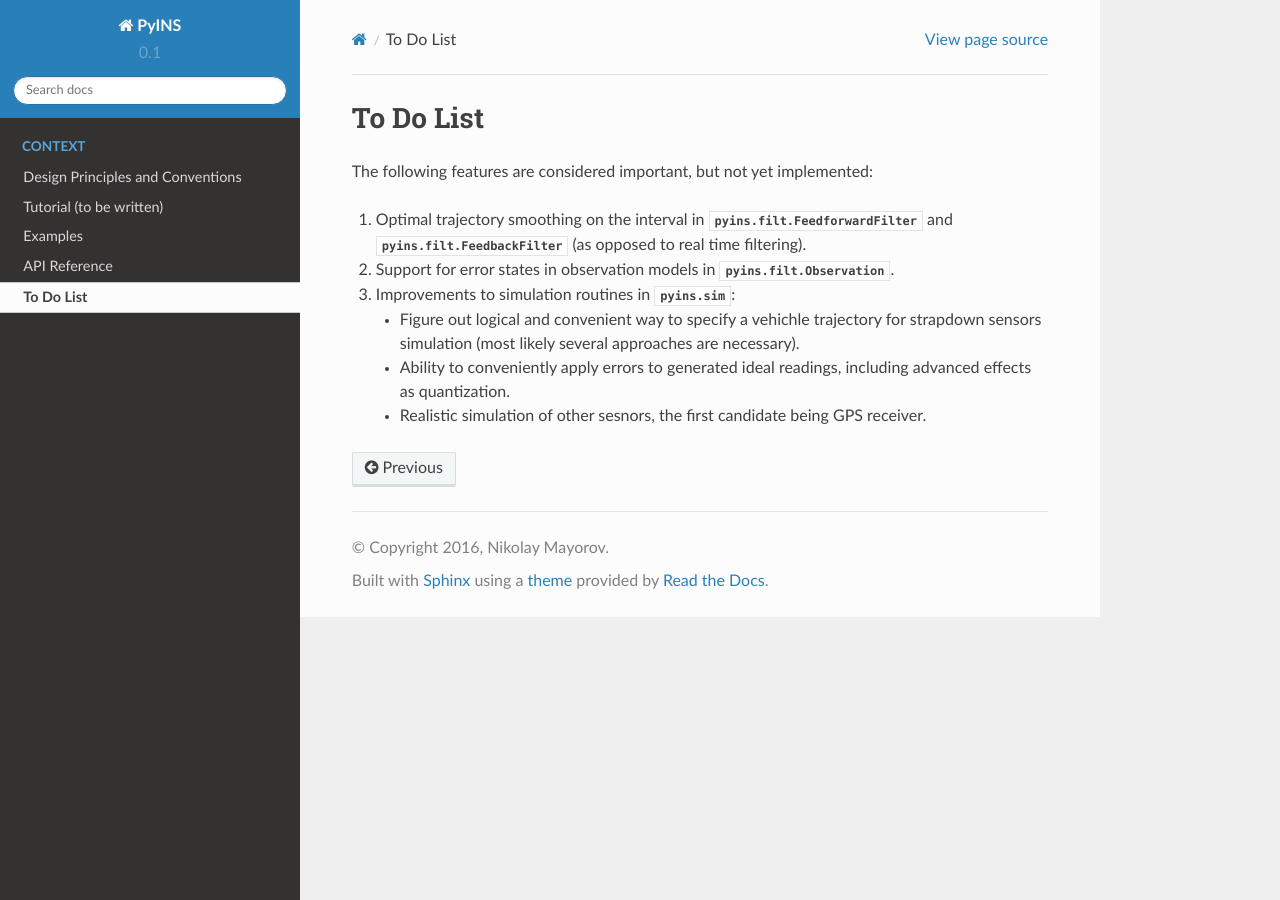
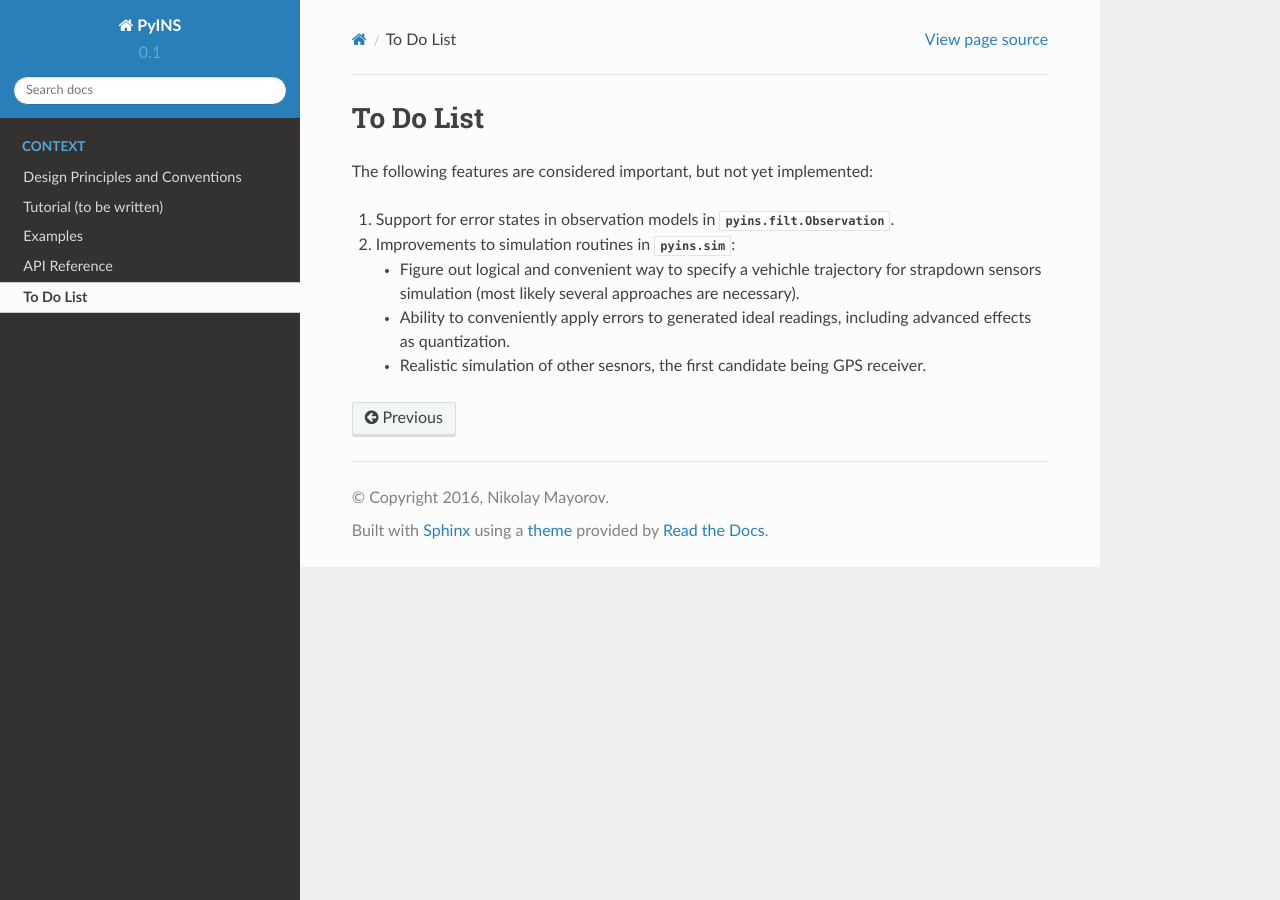
Before and after one commit to nmayorov/pyins, a Sphinx documentation site: the page built from doc/todo.rst, in a window 1280 px wide. Built offline with Sphinx 7.4.7 and the Read the Docs theme 2.0.0, drawn with Linux system fonts in a browser that asks for light colours; pages that are not in the unit, such as notebooks, are missing from menus.

Commit message:
DOC: Update todo.rst

```diff
--- a/doc/todo.rst
+++ b/doc/todo.rst
@@ -3,14 +3,10 @@ To Do List
 
 The following features are considered important, but not yet implemented:
 
-1. Optimal trajectory smoothing on the interval in
-   :class:`pyins.filt.FeedforwardFilter` and :class:`pyins.filt.FeedbackFilter`
-   (as opposed to real time filtering).
-
-2. Support for error states in observation models in
+1. Support for error states in observation models in
    :class:`pyins.filt.Observation`.
 
-3. Improvements to simulation routines in :mod:`pyins.sim`:
+2. Improvements to simulation routines in :mod:`pyins.sim`:
 
    - Figure out logical and convenient way to specify a vehichle trajectory for
      strapdown sensors simulation (most likely several approaches are
```
